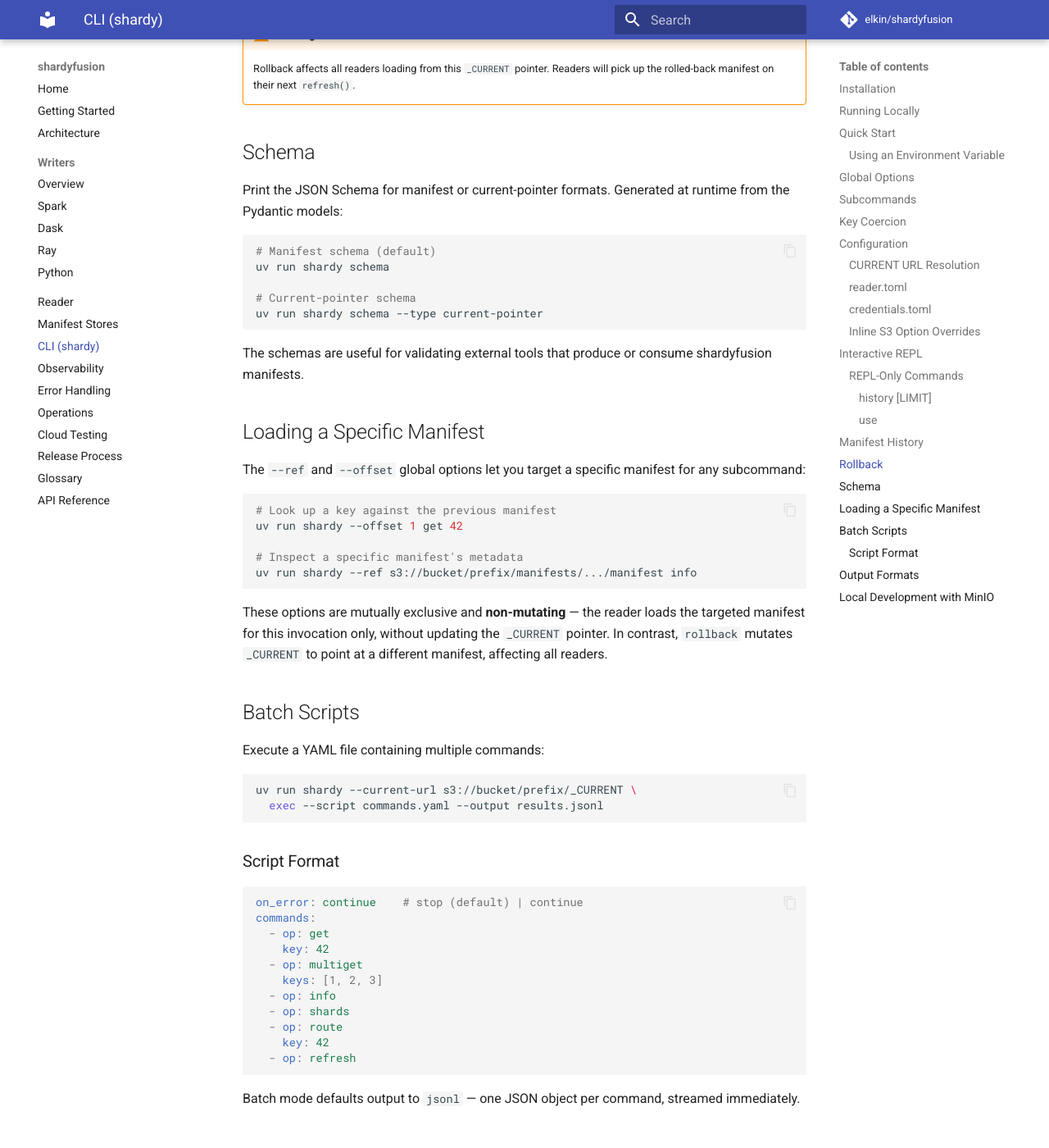
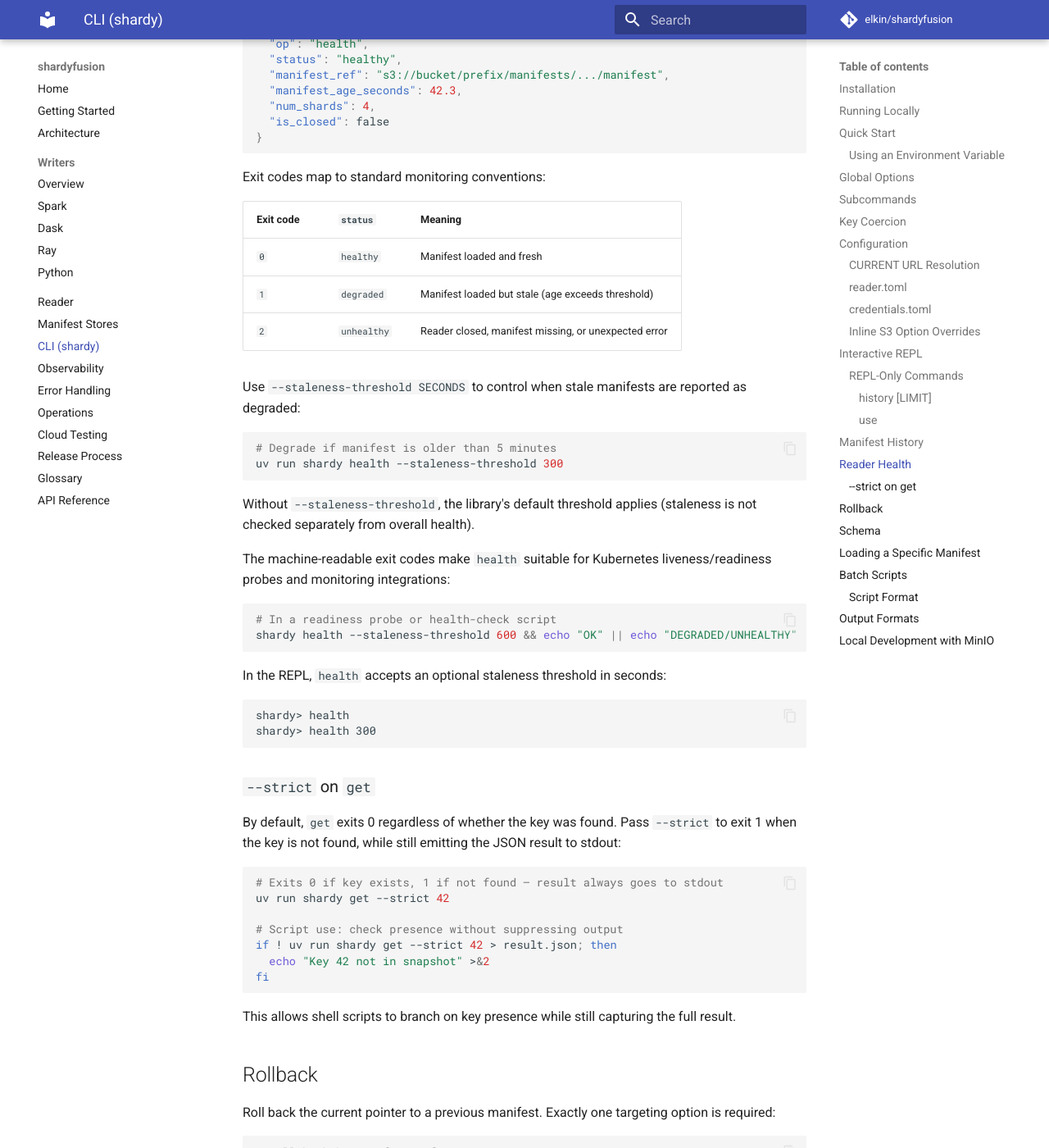
Before and after one commit to elkin/shardyfusion, an MkDocs documentation site: the page built from docs/cli.md, in a window 1280 px wide and 1400 px high, scrolled down 6518 px. Shown: the whole window at 82% size. Built offline with MkDocs 1.6.1 and Material for MkDocs 9.7.7, drawn with Linux system fonts in a browser that asks for light colours; comment, search, counter and statistics services are not loaded; some of the changed text lies outside the part shown.

Commit message:
Reflect changes to the CLI in docs

````diff
--- a/docs/cli.md
+++ b/docs/cli.md
@@ -57,6 +57,9 @@
 # Reload manifest
 uv run shardy --current-url s3://bucket/prefix/_CURRENT refresh
 
+# Reader health (exit 0/1/2 for healthy/degraded/unhealthy)
+uv run shardy --current-url s3://bucket/prefix/_CURRENT health
+
 # Interactive REPL (no subcommand)
 uv run shardy --current-url s3://bucket/prefix/_CURRENT
 ```
@@ -92,7 +95,7 @@
 
 | Subcommand | Arguments | Description |
 |---|---|---|
-| `get` | `KEY` | Look up a single key |
+| `get` | `[--strict] KEY` | Look up a single key; `--strict` exits 1 when the key is not found |
 | `multiget` | `KEY [KEY ...]` or `-` | Look up multiple keys; pass `-` to read from stdin |
 | `info` | — | Show manifest metadata (run_id, num_dbs, sharding, key_encoding, row_count) |
 | `shards` | — | Show per-shard details (db_id, row_count, min/max key, URL) |
@@ -101,6 +104,7 @@
 | `history` | `[--limit N]` | List recent published manifests |
 | `rollback` | `--ref REF \| --run-id RUN_ID \| --offset N` | Roll back the current pointer to a previous manifest |
 | `schema` | `[--type manifest\|current-pointer]` | Print the JSON Schema for manifest or current-pointer formats |
+| `health` | `[--staleness-threshold SECONDS]` | Report reader health; exit 0=healthy, 1=degraded, 2=unhealthy |
 | `exec` | `--script FILE [--output FILE]` | Execute a YAML batch script |
 
 ## Key Coercion
@@ -219,7 +223,8 @@
 Interactive mode defaults to `json` (pretty-printed with indentation) output instead of `jsonl`.
 
 REPL commands: `get KEY`, `multiget KEY [KEY ...]`, `info`, `shards`, `route KEY`,
-`refresh`, `history [LIMIT]`, `use (--offset N | --ref REF | --latest)`,
+`refresh`, `history [LIMIT]`, `health [STALENESS_THRESHOLD]`,
+`use (--offset N | --ref REF | --latest)`,
 `quit`/`exit`/`Ctrl-D`.
 
 ### REPL-Only Commands
@@ -255,6 +260,73 @@
 ```
 
 Output shows each manifest's reference, run ID, and publication timestamp in reverse chronological order.
+
+## Reader Health
+
+Check reader health — whether the manifest is loaded, how stale it is, and how many shards are open:
+
+```bash
+uv run shardy --current-url s3://bucket/prefix/_CURRENT health
+```
+
+```json
+{
+  "op": "health",
+  "status": "healthy",
+  "manifest_ref": "s3://bucket/prefix/manifests/.../manifest",
+  "manifest_age_seconds": 42.3,
+  "num_shards": 4,
+  "is_closed": false
+}
+```
+
+Exit codes map to standard monitoring conventions:
+
+| Exit code | `status` | Meaning |
+|---|---|---|
+| `0` | `healthy` | Manifest loaded and fresh |
+| `1` | `degraded` | Manifest loaded but stale (age exceeds threshold) |
+| `2` | `unhealthy` | Reader closed, manifest missing, or unexpected error |
+
+Use `--staleness-threshold SECONDS` to control when stale manifests are reported as degraded:
+
+```bash
+# Degrade if manifest is older than 5 minutes
+uv run shardy health --staleness-threshold 300
+```
+
+Without `--staleness-threshold`, the library's default threshold applies (staleness is not checked separately from overall health).
+
+The machine-readable exit codes make `health` suitable for Kubernetes liveness/readiness probes and monitoring integrations:
+
+```bash
+# In a readiness probe or health-check script
+shardy health --staleness-threshold 600 && echo "OK" || echo "DEGRADED/UNHEALTHY"
+```
+
+In the REPL, `health` accepts an optional staleness threshold in seconds:
+
+```
+shardy> health
+shardy> health 300
+```
+
+### `--strict` on `get`
+
+By default, `get` exits 0 regardless of whether the key was found. Pass `--strict` to exit 1
+when the key is not found, while still emitting the JSON result to stdout:
+
+```bash
+# Exits 0 if key exists, 1 if not found — result always goes to stdout
+uv run shardy get --strict 42
+
+# Script use: check presence without suppressing output
+if ! uv run shardy get --strict 42 > result.json; then
+  echo "Key 42 not in snapshot" >&2
+fi
+```
+
+This allows shell scripts to branch on key presence while still capturing the full result.
 
 ## Rollback
 
@@ -320,6 +392,8 @@
 commands:
   - op: get
     key: 42
+  - op: get              # --strict equivalent: result emitted, error record on not-found
+    key: 99
   - op: multiget
     keys: [1, 2, 3]
   - op: info
@@ -327,6 +401,12 @@
   - op: route
     key: 42
   - op: refresh
+  - op: health                    # check reader health
+  - op: health                    # check with staleness threshold
+    staleness_threshold: 300
+  - op: history                   # list recent manifests (default limit 10)
+  - op: history
+    limit: 5
 ```
 
 Batch mode defaults output to `jsonl` — one JSON object per command, streamed
````
